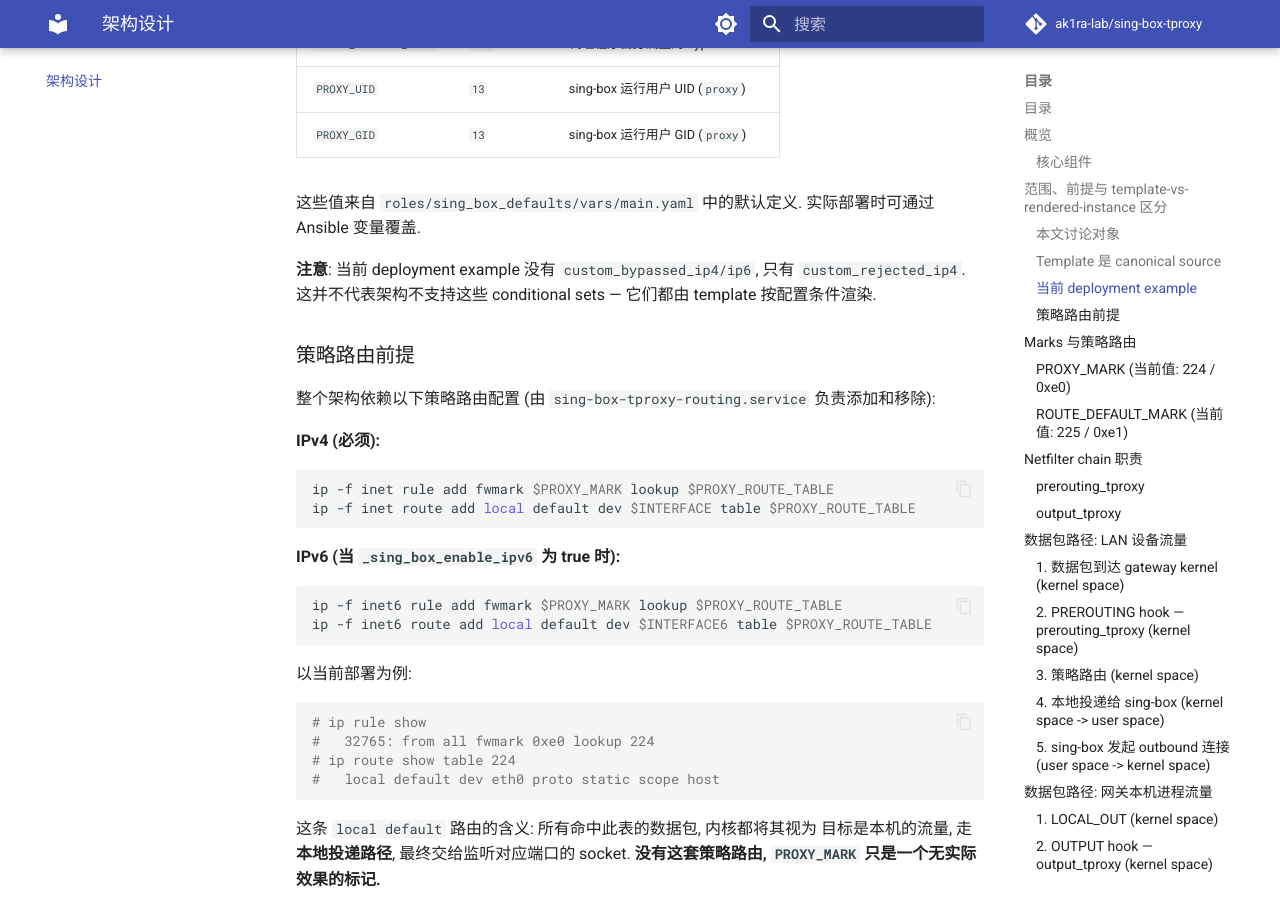
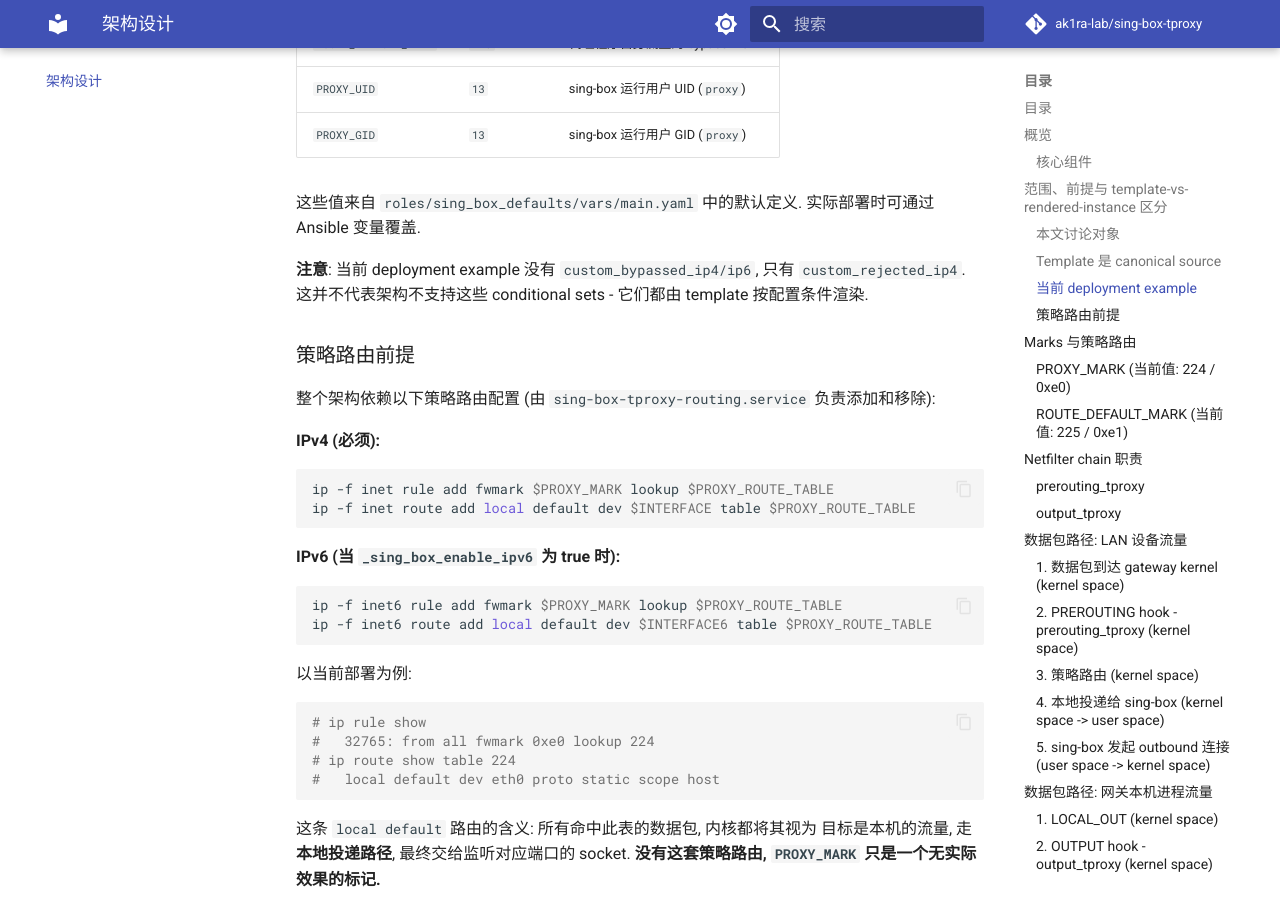
Before and after one commit to ak1ra-lab/sing-box-tproxy, an MkDocs documentation site: the page built from docs/architecture.md, in a window 1280 px wide and 900 px high, scrolled down 2387 px. Built offline with MkDocs 1.6.1 and Material for MkDocs 9.7.7, drawn with Linux system fonts in a browser that asks for light colours; comment, search, counter and statistics services are not loaded; some of the changed text lies outside the part shown.

Commit message:
chore: clean up em dashes in all files

````diff
--- a/docs/architecture.md
+++ b/docs/architecture.md
@@ -82,7 +82,7 @@ sing-box-tproxy 利用 Linux 内核的 **TPROXY** (Transparent Proxy) 机制,
 实际部署时可通过 Ansible 变量覆盖.
 
 **注意**: 当前 deployment example 没有 `custom_bypassed_ip4/ip6`, 只有 `custom_rejected_ip4`.
-这并不代表架构不支持这些 conditional sets — 它们都由 template 按配置条件渲染.
+这并不代表架构不支持这些 conditional sets - 它们都由 template 按配置条件渲染.
 
 ### 策略路由前提
 
@@ -182,7 +182,7 @@ type route hook output priority mangle; policy accept;
 ```
 
 - 挂载在 Netfilter **OUTPUT** hook, priority mangle.
-- 使用 `type route` — 当此链中的规则修改了影响路由决策的字段 (如 fwmark),
+- 使用 `type route` - 当此链中的规则修改了影响路由决策的字段 (如 fwmark),
   内核会自动触发 **reroute check**, 使数据包按新 mark 重新做路由决策.
 - **这条链不执行任何 `tproxy to` 动作.**
   它只负责本机发出数据包的分类、打标、bypass、reject 与 reroute 触发.
@@ -213,9 +213,9 @@ type route hook output priority mangle; policy accept;
 ### 1. 数据包到达 gateway kernel (kernel space)
 
 LAN 设备发出的数据包到达 gateway 网卡, 进入 kernel space 的网络协议栈.
-**此流量不经过 `output_tproxy`** — OUTPUT hook 只处理本机 local process 发出的包.
+**此流量不经过 `output_tproxy`** - OUTPUT hook 只处理本机 local process 发出的包.
 
-### 2. PREROUTING hook — `prerouting_tproxy` (kernel space)
+### 2. PREROUTING hook - `prerouting_tproxy` (kernel space)
 
 数据包命中 `prerouting_tproxy` 链. 按规则顺序:
 
@@ -276,7 +276,7 @@ TCP/UDP 流量经过以下路径:
 
 本机进程在 user space 发包, 内核生成数据包进入 LOCAL_OUT 路径.
 
-### 2. OUTPUT hook — `output_tproxy` (kernel space)
+### 2. OUTPUT hook - `output_tproxy` (kernel space)
 
 数据包命中 `output_tproxy` 链. 按规则顺序:
 
@@ -306,7 +306,7 @@ fwmark PROXY_MARK -> lookup PROXY_ROUTE_TABLE -> local default dev INTERFACE
 内核将该出站包的目标判定为本机, 切换到**接收侧路径**,
 使数据包**重新进入 PREROUTING hook**.
 
-### 4. PREROUTING hook — `prerouting_tproxy` (再次, kernel space)
+### 4. PREROUTING hook - `prerouting_tproxy` (再次, kernel space)
 
 折返后的数据包再次进入 `prerouting_tproxy`. 由于原始目标地址被保留,
 规则正常匹配:
@@ -347,7 +347,7 @@ meta skuid $PROXY_UID meta skgid $PROXY_GID     meta mark set $ROUTE_DEFAULT_MAR
 
 1. 匹配 `proxy` 用户发出的所有包 (即 sing-box 的 outbound 流量).
 2. 设置 `ROUTE_DEFAULT_MARK` (当前值: 225).
-3. 直接 **accept** — 跳出 `output_tproxy` 链, 不再执行后续规则.
+3. 直接 **accept** - 跳出 `output_tproxy` 链, 不再执行后续规则.
 
 由于策略路由中没有针对 `ROUTE_DEFAULT_MARK` 的规则,
 sing-box 的 outbound 包走默认路由表 (main table), 按正常路由直连上游.
@@ -540,6 +540,7 @@ flowchart TD
 ```
 
 > **关键说明:**
+>
 > - 只有 `prerouting_tproxy` 执行 `tproxy to :TPROXY_PORT`
 > - `PROXY_MARK`: 送入透明代理截获路径; `ROUTE_DEFAULT_MARK`: 代理自身流量不再被透明代理
 > - `_sing_box_enable_ipv6=true` 时控制流不变, 变化的是 IPv6 匹配条件、conditional sets (`reserved_ip6` 等) 与 `inet6` 策略路由前提; 当前 deployment example 为 IPv4-only
````
Also changed, not shown: AGENTS.md (+4 -4 lines), docs/ansible_vars.md (+38 -38 lines), docs/deploy-tproxy.md (+5 -5 lines), 16 other files.
